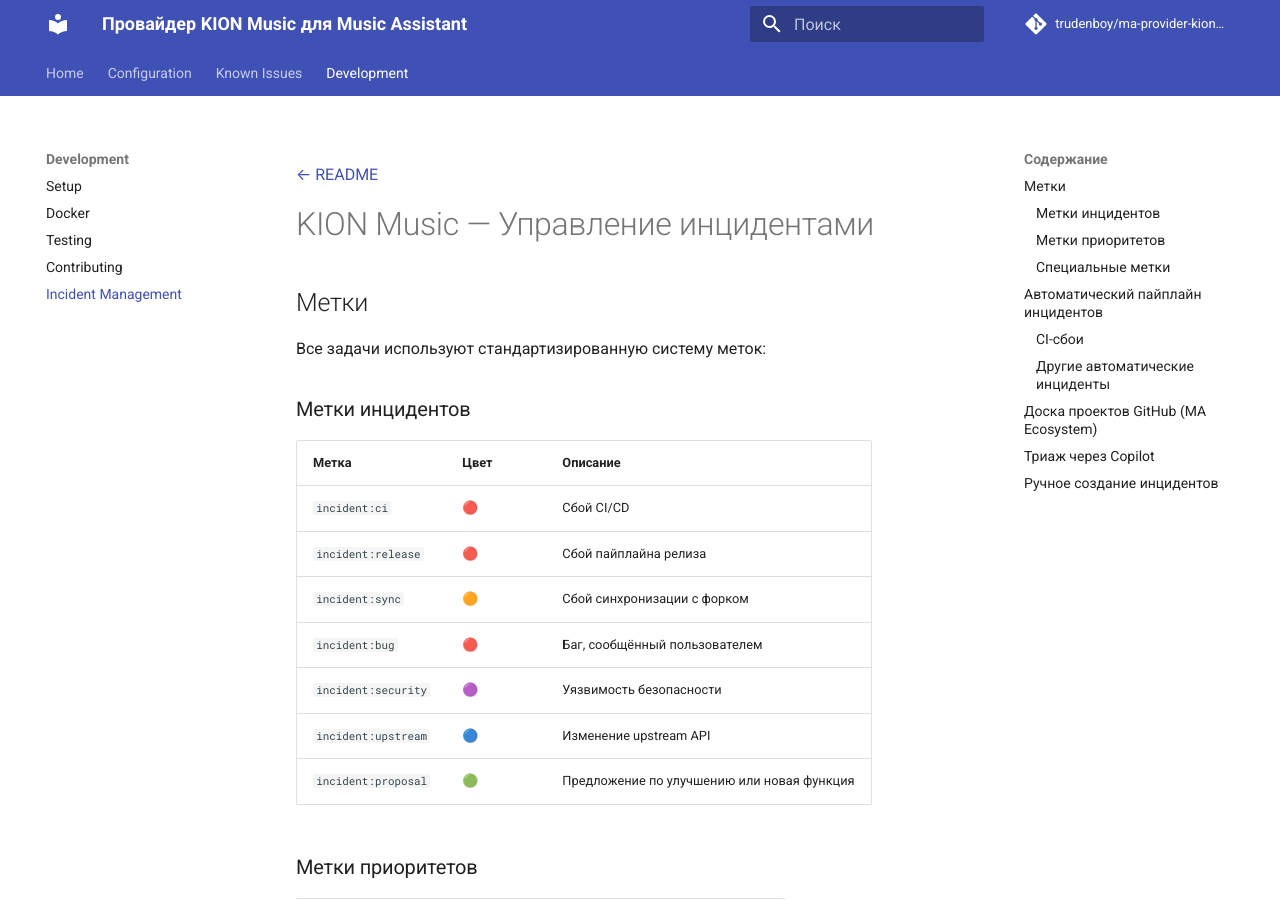
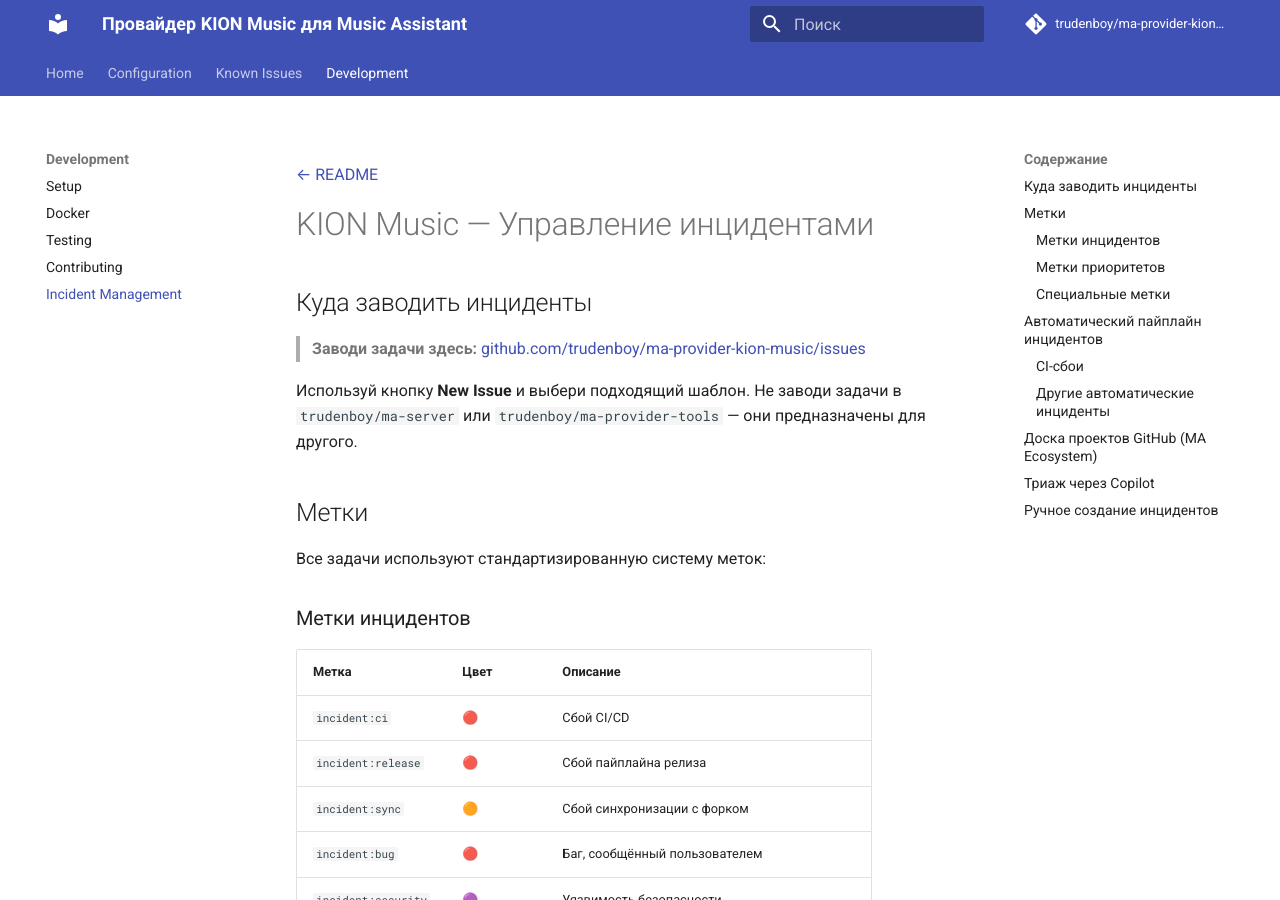
Before and after one commit to trudenboy/ma-provider-kion-music, an MkDocs documentation site: the page built from docs/incident-management.md, in a window 1280 px wide and 900 px high. Built offline with MkDocs 1.6.1 and Material for MkDocs 9.7.7, drawn with Linux system fonts in a browser that asks for light colours; comment, search, counter and statistics services are not loaded.

```diff
--- a/docs/incident-management.md
+++ b/docs/incident-management.md
@@ -2,6 +2,12 @@
 [← README](../README.md)
 
 # KION Music — Управление инцидентами
+
+## Куда заводить инциденты
+
+> **Заводи задачи здесь:** [github.com/trudenboy/ma-provider-kion-music/issues](https://github.com/trudenboy/ma-provider-kion-music/issues)
+
+Используй кнопку **New Issue** и выбери подходящий шаблон. Не заводи задачи в `trudenboy/ma-server` или `trudenboy/ma-provider-tools` — они предназначены для другого.
 
 ## Метки
 
```
Also changed, not shown: 1 other file.
